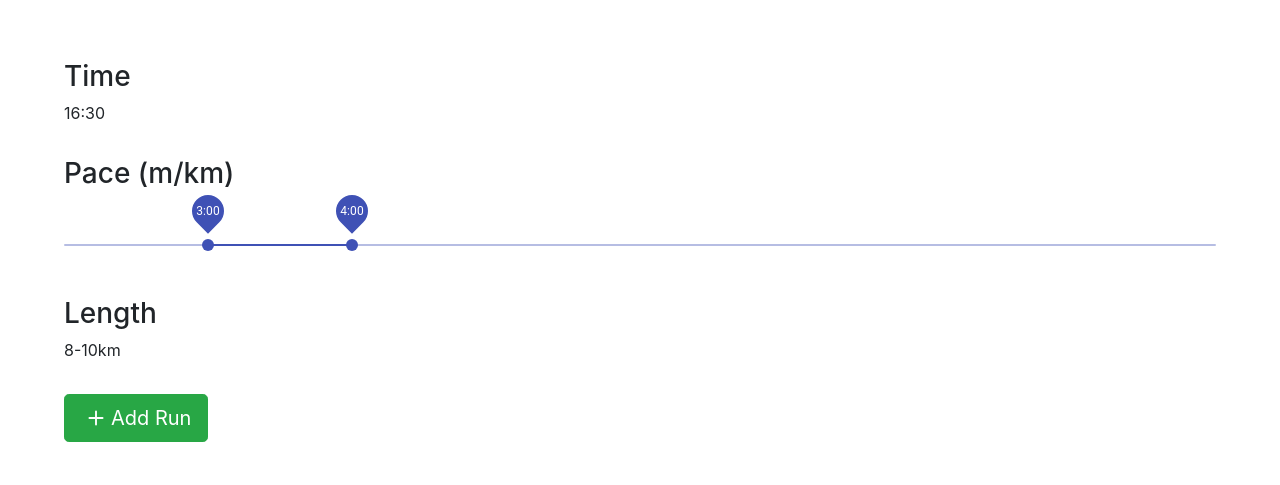
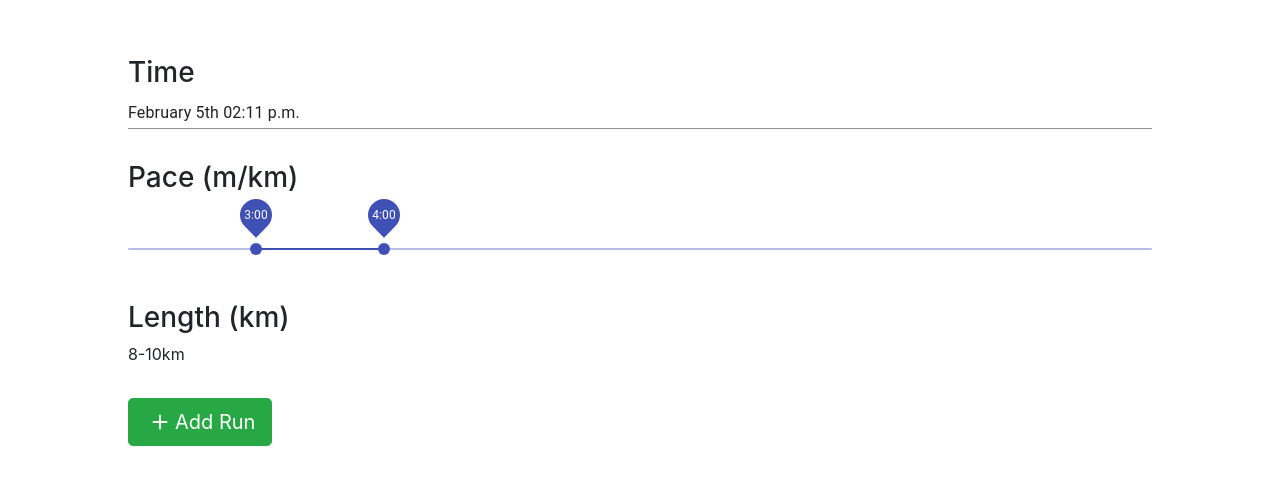
Before and after one commit to Jakkaps/runbud, a React (Create React App) app: page /add in a window 1280 px wide. Shown: the part 149-634 px from the top of the page. Built offline with nearby package versions, Linux system fonts and the light colour scheme.

Commit message:
Create picker for date and time in AddPage

```diff
--- a/package.json
+++ b/package.json
@@ -3,7 +3,9 @@
   "version": "0.1.0",
   "private": true,
   "dependencies": {
+    "@date-io/date-fns": "^1.3.13",
     "@material-ui/core": "^4.11.3",
+    "@material-ui/pickers": "^3.2.10",
     "@testing-library/jest-dom": "^5.11.9",
     "@testing-library/react": "^11.2.5",
     "@testing-library/user-event": "^12.6.3",
@@ -12,6 +14,7 @@
     "@types/react": "^17.0.1",
     "@types/react-dom": "^17.0.0",
     "bootstrap": "^4.6.0",
+    "date-fns": "^2.17.0",
     "dotenv": "^8.2.0",
     "firebase": "^8.2.6",
     "prettier": "^2.2.1",
--- a/src/Add/AddPage.css
+++ b/src/Add/AddPage.css
@@ -3,7 +3,7 @@
     flex-direction: column;
     justify-content: center;
     height: 100%;
-    padding: 64px;
+    padding: 128px;
 }
 
 #add-run-button {
--- a/src/Add/AddPage.tsx
+++ b/src/Add/AddPage.tsx
@@ -4,21 +4,41 @@ import "./AddPage.css";
 import { Button } from "react-bootstrap";
 import { BsPlus } from "react-icons/bs";
 import PaceSlider from "./PaceSlider";
+import DateFnsUtils from "@date-io/date-fns";
+import { DateTimePicker, MuiPickersUtilsProvider } from "@material-ui/pickers";
+import { MaterialUiPickersDate } from "@material-ui/pickers/typings/date";
 
 const AddPage: FunctionComponent = (): ReactElement => {
   const [pace, setPace] = useState({ min: "5:00", max: "6:00" });
+  const [date, setDate] = useState(new Date());
+
   const handlePaceSliderChange = (min: string, max: string) => {
     setPace({ min, max });
-    console.log(pace.max);
+  };
+
+  const handleDateChanged = (value: MaterialUiPickersDate): void => {
+    if (value !== null) {
+      setDate(new Date(value.getDate()));
+    }
   };
 
   return (
     <div id={"add-container"}>
-      <FormItem title={"Time"}>16:30</FormItem>
+      <FormItem title={"Time"}>
+        <MuiPickersUtilsProvider utils={DateFnsUtils}>
+          <DateTimePicker
+            fullWidth
+            id={"date-time-picker"}
+            value={new Date()}
+            disablePast
+            onChange={handleDateChanged}
+          />
+        </MuiPickersUtilsProvider>
+      </FormItem>
       <FormItem title={"Pace (m/km)"}>
         <PaceSlider onChange={handlePaceSliderChange} />
       </FormItem>
-      <FormItem title={"Length"}>8-10km</FormItem>
+      <FormItem title={"Length (km)"}>8-10km</FormItem>
       <Button variant={"success"} size={"lg"} id={"add-run-button"}>
         <BsPlus size={"30"} />
         Add Run
--- a/src/Add/FormItem.css
+++ b/src/Add/FormItem.css
@@ -1,5 +1,6 @@
 #form-item-container {
     margin-bottom: 32px;
+    width: 100%;
 }
 
 #slider {
```
Also changed, not shown: 1 other file (tests, documents, lock files or other folders).
